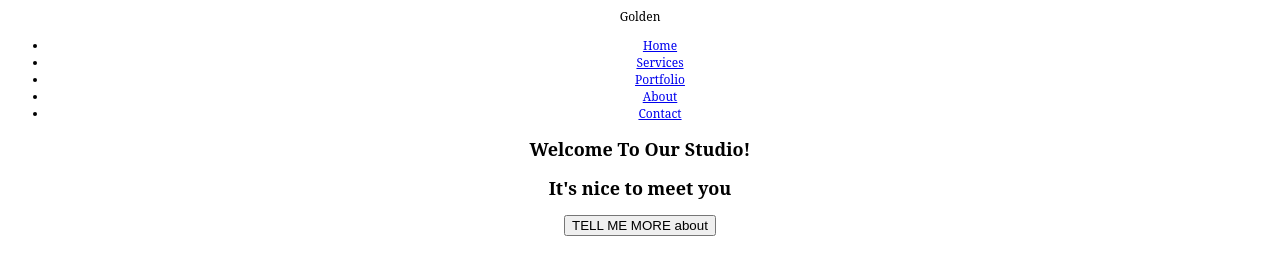
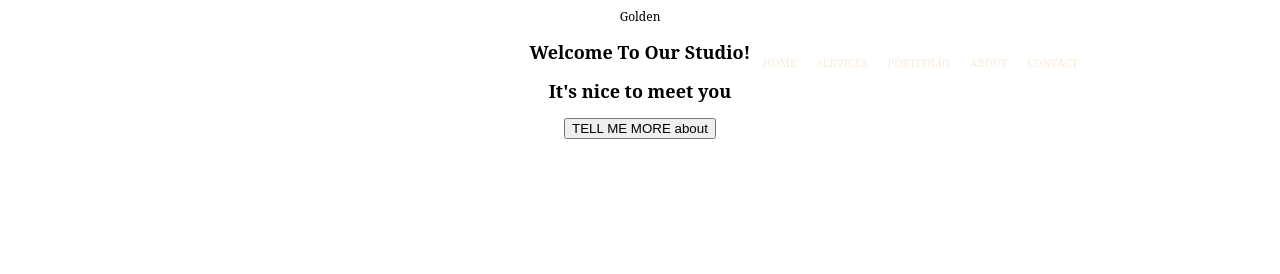
Before and after one commit to kowalskimaciej/zadanie-modul-3, a website: page index.html in a window 1280 px wide. Drawn offline with nearby package versions, Linux system fonts and the light colour scheme; files that its build step writes are made by us from their sources.

Commit message:
Add nav style

```diff
--- a/sass/style.scss
+++ b/sass/style.scss
@@ -8,3 +8,21 @@ body {
       font-size: 12px;
       text-align: center;
 }
+
+.nav {
+      position: absolute;
+      right: 15%;
+      font-size: 11px;
+      text-transform: uppercase;
+  }
+
+.nav ul {
+      display: flex;
+      list-style-type: none;
+      padding-top: 19px;
+}
+  .nav a {
+      text-decoration: none;
+      padding: 10px;
+      color: antiquewhite;
+}
```
Also changed, not shown: css/style.css (added), 1 other file.
